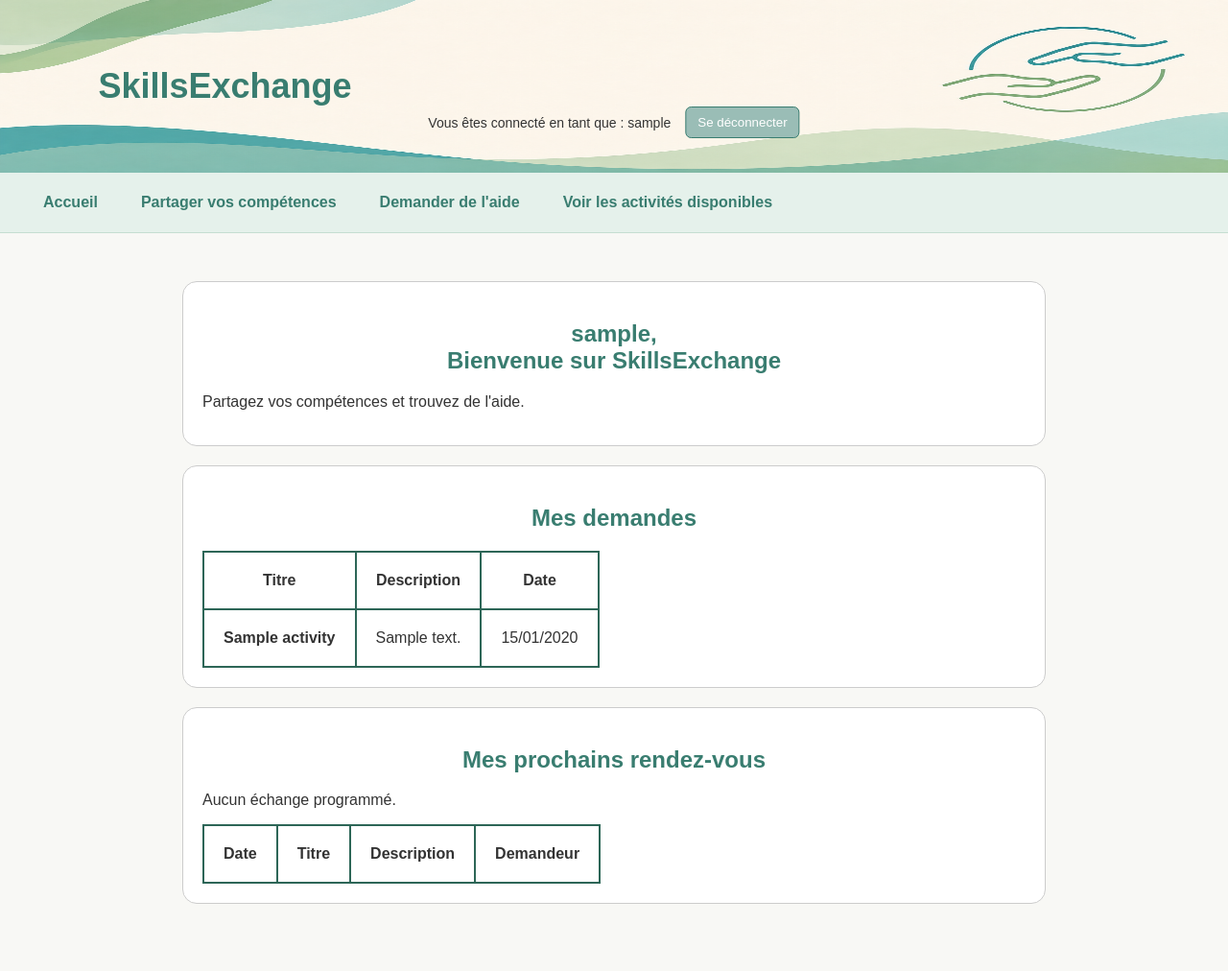
After one commit to alfaro-b/Eval_Web_Python, a Django app: page /skillsApp/dashboard/ in a window 1280 px wide. The commit adds this page. Shown: the whole page at 96% size. Run offline with Django 5.2, Linux system fonts and the light colour scheme; a user stored in the database is signed in; tables that the repository leaves empty hold one stand-in row (values such as "Sample post"); lists and menus that the app fills with data are empty.

Commit message:
Ajout d'une page dashboard pour les utilisateurs connectés

```diff
--- a/skillsApp/static/skillsApp/style.css
+++ b/skillsApp/static/skillsApp/style.css
@@ -237,6 +237,16 @@ main a:hover {
     margin-top: 25px;
 }
 
+/*Tableaux*/
+
+table, th, td {
+    border: 2px solid #2d6657;
+    border-collapse: collapse;
+}
+th, td {
+    padding: 20px;
+}
+
 /* Adaptation aux petits écrans */
 @media (max-width: 600px) {
     .banner {
--- /dev/null
+++ b/skillsApp/templates/skillsApp/dashboard.html
@@ -0,0 +1,71 @@
+{% extends "base.html" %}
+
+{% block main %}
+
+<section>
+    <h2>{{ user.username }},<br> Bienvenue sur SkillsExchange</h2>
+    <p>Partagez vos compétences et trouvez de l'aide.</p>
+</section>
+
+<section>
+    <h2>Mes demandes</h2>
+
+    <table class="dashboard">
+        <thead>
+            <tr>
+                <th>Titre</th>
+                <th>Description</th>
+                <th>Date</th>
+            </tr>
+        </thead>
+        <tbody>
+            {% for activity in activities %}
+            <tr>
+                <th>{{ activity.title }}</th>
+                <td>{{ activity.description }}</td>
+                <td>
+                {% for slot in activity.timeslot_set.all %}
+                    {{ slot.date|date:"d/m/Y" }}
+                {% empty %}
+                    <li>Aucun créneau enregistré.</li>
+                {% endfor %}
+                </td>
+            </tr>
+            {% empty %}
+                <p>Aucune demande créée.</p>
+            {% endfor %}
+        </tbody>
+    </table>
+
+</section>
+
+<section>
+    <h2>Mes prochains rendez-vous</h2>
+
+    <table>
+        <thead>
+            <tr>
+                <th>Date</th>
+                <th>Titre</th>
+                <th>Description</th>
+                <th>Demandeur</th>
+            </tr>
+        </thead>
+        <tbody>
+            {% for timeslot in timeslots %}
+            <tr>
+                <th>{{ timeslot.date|date:"d/m/Y" }}</th>
+                <td>{{ timeslot.activity.title }}</td>
+                <td>{{ timeslot.activity.description }}</td>
+                <td>{{ timeslot.activity.requester.first_name }} {{ timeslot.activity.requester.last_name }}</td>
+            </tr>
+                {% empty %}
+                    <p>Aucun échange programmé.</p>
+                {% endfor %}
+        </tbody>
+    </table>
+
+
+</section>
+
+{% endblock %}
--- a/skillsApp/urls.py
+++ b/skillsApp/urls.py
@@ -19,4 +19,5 @@ urlpatterns = [
     path("activity/<int:pk>/", views.ActivityDetailView.as_view(), name="activity_detail"),
     path("activity/<int:pk>/offer_help/", views.offer_help, name="offer_help"),
     path("confirm_help/", views.confirm_help, name="confirm_help"),
+    path("dashboard/", views.DashboardView.as_view(), name="dashboard"),
 ]
--- a/skillsApp/views.py
+++ b/skillsApp/views.py
@@ -203,3 +203,18 @@ def offer_help(request, pk):
 def confirm_help(request):
     """ Page de confirmation de proposition d'aide. """
     return render(request, "skillsApp/confirm_help.html")
+
+
+class DashboardView(generic.TemplateView):
+    """ Affiche les demandes et les offres d'aide d'un utilisateur connecté"""
+    template_name = "skillsApp/dashboard.html"
+
+    def get_context_data(self, **kwargs):
+        context = super().get_context_data(**kwargs)
+
+        context["activities"] = Activity.objects.filter(requester=self.request.user)
+        context["timeslots"] = TimeSlot.objects.filter(
+            helper=self.request.user,
+            date__gte=timezone.localdate()).order_by("date")
+
+        return context
```
